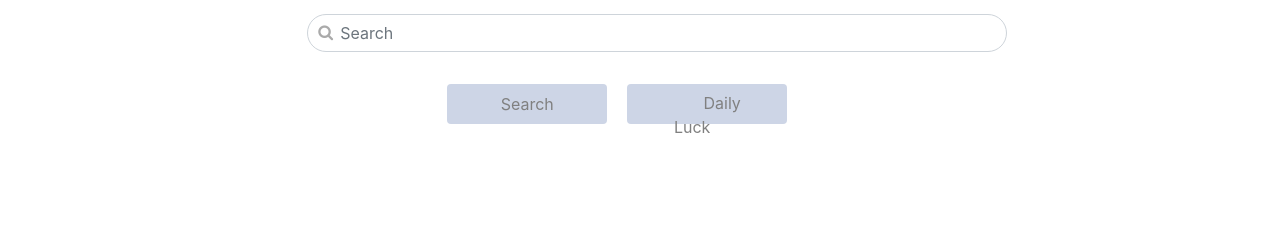
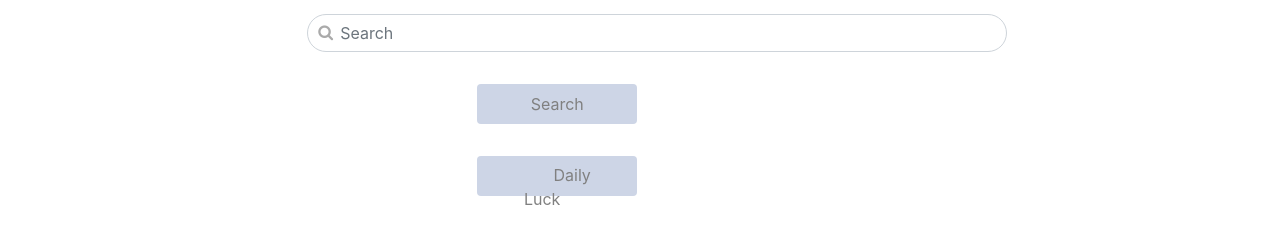
Before and after one commit to MartaStavreska/tippito, a Vue app: page / in a window 1280 px wide. Shown: the part 446-692 px from the top of the page. Built offline with nearby package versions, Linux system fonts and the light colour scheme.

Commit message:
'change'

```diff
--- a/src/components/Home-page.vue
+++ b/src/components/Home-page.vue
@@ -62,7 +62,7 @@ export default {
     margin-left: 150px;
 }
 .btn-div{
-    margin-left: 120px;
+    margin-left: 150px;
 }
 .btn{
     margin-left: 20px;
```
